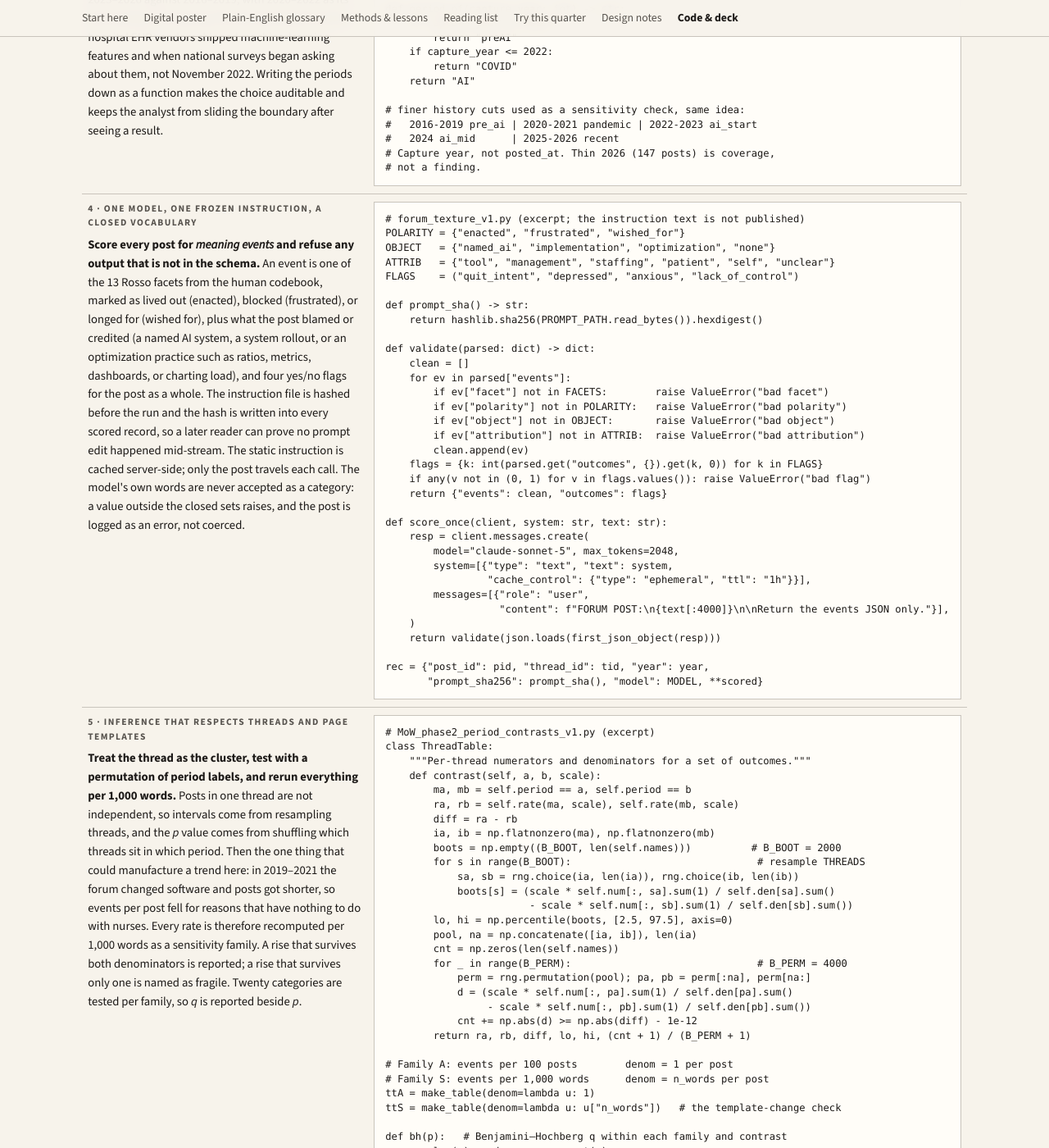
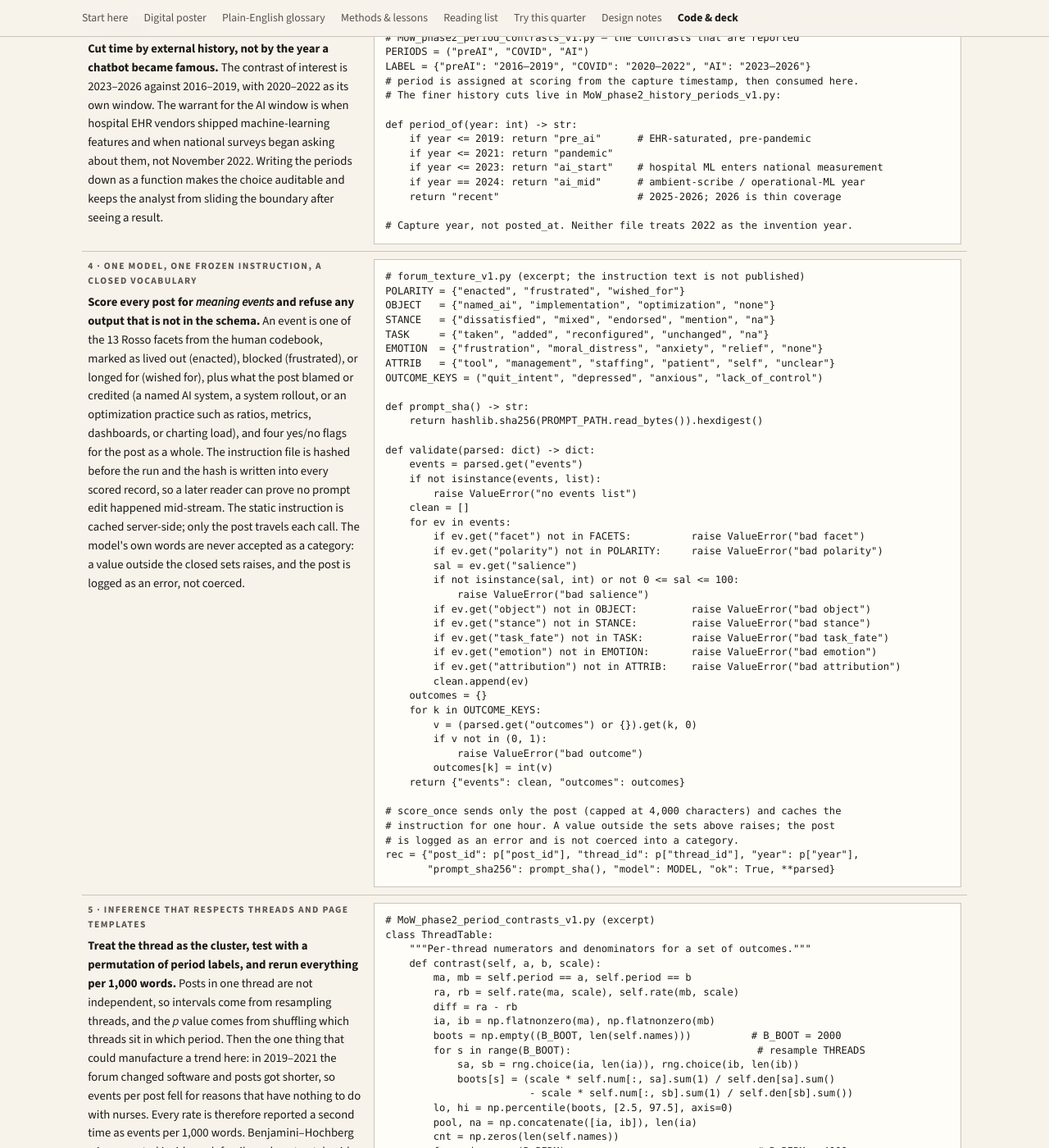
Before and after one commit to mjmonnot/mjmonnot.github.io, a Jekyll site: the page lec-2026/code.html, which Jekyll copies as it is, in a window 1280 px wide and 1400 px high, scrolled down 2054 px. Shown: the whole window at 82% size. Built offline with Jekyll 4.4.1, drawn with Linux system fonts in a browser that asks for light colours; some of the changed text lies outside the part shown.

Commit message:
LEC 2026: correct Code & deck excerpts against the analysis scripts

```diff
--- a/lec-2026/code.html
+++ b/lec-2026/code.html
@@ -70,11 +70,12 @@ def fetch_batch(year, resume_key=None):
         urllib.request.Request(q, headers=UA), timeout=180).read())
     ...  # peel the trailing resumeKey row, return (body, next_key)
 
-for ts, original, digest, status in body:
+for row in body:
+    ts, original, digest, status = row
     if status != "200" or not is_thread_url(original):
         continue
-    frame.write(json.dumps({"ts": ts, "url": original, "digest": digest}) + "\n")
-time.sleep(3.0)   # between batches; resumable per year via a .resume file</code></pre>
+    f.write(json.dumps({"ts": ts, "url": original, "digest": digest}) + "\n")
+time.sleep(3.0)   # between batches; a .resume file restarts an interrupted year</code></pre>
         </td>
       </tr>
 
@@ -86,28 +87,33 @@ time.sleep(3.0)   # between batches; resumable per year via a .resume file</code
         <td>
 <pre><code># wayback_role_extract.py (excerpt)
 CRED_TOKEN = re.compile(
-    r"\b(RN|BSN|MSN|DNP|LPN|LVN|ADN|CNA|PCT|NP|APRN|CRNA|CNS|CNM|FNP|"
-    r"PMHNP|CCRN|Student|Nursing Student|Pre-Nursing|Educator|"
-    r"Nurse Manager|Manager|Director|Professor|Instructor)\b")
+    r"\b(RN|BSN|MSN|DNP|PhD|EdD|LPN|LVN|ADN|ASN|CNA|STNA|PCT|NP|APRN|CRNA|"
+    r"CNS|CNM|FNP|AGNP|PMHNP|NNP|ACNP|CCRN|CEN|CPN|CMSRN|PCCN|Student|"
+    r"Nursing Student|Pre-Nursing|Pre-Student|Educator|Nurse Manager|"
+    r"Manager|Director|Professor|Instructor)\b")
+STUDENT_WORDS = re.compile(
+    r"\b(?:nursing\s+student|pre-?nursing|student\s+nurse|SN|GN|new\s+grad)\b", re.I)
 
-def classify(creds: set[str], pane_text: str) -> str:
+def classify(creds: set[str], text_pane: str) -> str:
     c = {x.upper() for x in creds}
-    if c &amp; {"CRNA", "CNM", "CNS", "NP", "APRN", "FNP", "PMHNP", "DNP"}:
+    if c &amp; {"CRNA", "CNM", "CNS", "NP", "APRN", "FNP", "AGNP", "PMHNP", "NNP", "ACNP", "DNP"}:
         return "aprn"
-    if c &amp; {"EDUCATOR", "NURSE MANAGER", "MANAGER", "DIRECTOR",
-             "PROFESSOR", "INSTRUCTOR"}:
+    if c &amp; {"EDUCATOR", "NURSE MANAGER", "MANAGER", "DIRECTOR", "PROFESSOR", "INSTRUCTOR"}:
         return "educator_mgmt"
-    if c &amp; {"RN", "BSN", "MSN", "ADN", "CCRN"}:
+    if c &amp; {"RN", "BSN", "MSN", "ADN", "ASN", "CCRN", "CEN", "CPN", "CMSRN", "PCCN"}:
         return "rn"
     if c &amp; {"LPN", "LVN"}:
         return "lpn_lvn"
-    if c &amp; {"CNA", "PCT"}:
+    if c &amp; {"CNA", "STNA", "PCT"}:
         return "cna_tech"
-    if c &amp; {"STUDENT", "NURSING STUDENT", "PRE-NURSING"}:
+    if c &amp; {"STUDENT", "NURSING STUDENT", "PRE-NURSING", "PRE-STUDENT"} \
+            or STUDENT_WORDS.search(text_pane):
         return "student"
+    if c &amp; {"PHD", "EDD"}:
+        return "other_licensed"
     return "unclear"
 
-# applied to the author pane only; the post body is never passed in</code></pre>
+# pane_fields() runs this on the author pane only; the post body is never passed in</code></pre>
         </td>
       </tr>
 
@@ -117,22 +123,20 @@ def classify(creds: set[str], pane_text: str) -> str:
           <p><strong>Cut time by external history, not by the year a chatbot became famous.</strong> The contrast of interest is 2023–2026 against 2016–2019, with 2020–2022 as its own window. The warrant for the AI window is when hospital EHR vendors shipped machine-learning features and when national surveys began asking about them, not November 2022. Writing the periods down as a function makes the choice auditable and keeps the analyst from sliding the boundary after seeing a result.</p>
         </td>
         <td>
-<pre><code># MoW_phase2_period_contrasts_v1.py / history_periods (excerpt)
+<pre><code># MoW_phase2_period_contrasts_v1.py — the contrasts that are reported
 PERIODS = ("preAI", "COVID", "AI")
 LABEL = {"preAI": "2016–2019", "COVID": "2020–2022", "AI": "2023–2026"}
+# period is assigned at scoring from the capture timestamp, then consumed here.
+# The finer history cuts live in MoW_phase2_history_periods_v1.py:
 
-def period_of(capture_year: int) -> str:
-    if capture_year &lt;= 2019:
-        return "preAI"
-    if capture_year &lt;= 2022:
-        return "COVID"
-    return "AI"
+def period_of(year: int) -> str:
+    if year &lt;= 2019: return "pre_ai"      # EHR-saturated, pre-pandemic
+    if year &lt;= 2021: return "pandemic"
+    if year &lt;= 2023: return "ai_start"    # hospital ML enters national measurement
+    if year == 2024: return "ai_mid"      # ambient-scribe / operational-ML year
+    return "recent"                       # 2025-2026; 2026 is thin coverage
 
-# finer history cuts used as a sensitivity check, same idea:
-#   2016-2019 pre_ai | 2020-2021 pandemic | 2022-2023 ai_start
-#   2024 ai_mid      | 2025-2026 recent
-# Capture year, not posted_at. Thin 2026 (147 posts) is coverage,
-# not a finding.</code></pre>
+# Capture year, not posted_at. Neither file treats 2022 as the invention year.</code></pre>
         </td>
       </tr>
 
@@ -145,43 +149,52 @@ def period_of(capture_year: int) -> str:
 <pre><code># forum_texture_v1.py (excerpt; the instruction text is not published)
 POLARITY = {"enacted", "frustrated", "wished_for"}
 OBJECT   = {"named_ai", "implementation", "optimization", "none"}
+STANCE   = {"dissatisfied", "mixed", "endorsed", "mention", "na"}
+TASK     = {"taken", "added", "reconfigured", "unchanged", "na"}
+EMOTION  = {"frustration", "moral_distress", "anxiety", "relief", "none"}
 ATTRIB   = {"tool", "management", "staffing", "patient", "self", "unclear"}
-FLAGS    = ("quit_intent", "depressed", "anxious", "lack_of_control")
+OUTCOME_KEYS = ("quit_intent", "depressed", "anxious", "lack_of_control")
 
 def prompt_sha() -> str:
     return hashlib.sha256(PROMPT_PATH.read_bytes()).hexdigest()
 
 def validate(parsed: dict) -> dict:
+    events = parsed.get("events")
+    if not isinstance(events, list):
+        raise ValueError("no events list")
     clean = []
-    for ev in parsed["events"]:
-        if ev["facet"] not in FACETS:        raise ValueError("bad facet")
-        if ev["polarity"] not in POLARITY:   raise ValueError("bad polarity")
-        if ev["object"] not in OBJECT:       raise ValueError("bad object")
-        if ev["attribution"] not in ATTRIB:  raise ValueError("bad attribution")
+    for ev in events:
+        if ev.get("facet") not in FACETS:          raise ValueError("bad facet")
+        if ev.get("polarity") not in POLARITY:     raise ValueError("bad polarity")
+        sal = ev.get("salience")
+        if not isinstance(sal, int) or not 0 &lt;= sal &lt;= 100:
+            raise ValueError("bad salience")
+        if ev.get("object") not in OBJECT:         raise ValueError("bad object")
+        if ev.get("stance") not in STANCE:         raise ValueError("bad stance")
+        if ev.get("task_fate") not in TASK:        raise ValueError("bad task_fate")
+        if ev.get("emotion") not in EMOTION:       raise ValueError("bad emotion")
+        if ev.get("attribution") not in ATTRIB:    raise ValueError("bad attribution")
         clean.append(ev)
-    flags = {k: int(parsed.get("outcomes", {}).get(k, 0)) for k in FLAGS}
-    if any(v not in (0, 1) for v in flags.values()): raise ValueError("bad flag")
-    return {"events": clean, "outcomes": flags}
+    outcomes = {}
+    for k in OUTCOME_KEYS:
+        v = (parsed.get("outcomes") or {}).get(k, 0)
+        if v not in (0, 1):
+            raise ValueError("bad outcome")
+        outcomes[k] = int(v)
+    return {"events": clean, "outcomes": outcomes}
 
-def score_once(client, system: str, text: str):
-    resp = client.messages.create(
-        model="claude-sonnet-5", max_tokens=2048,
-        system=[{"type": "text", "text": system,
-                 "cache_control": {"type": "ephemeral", "ttl": "1h"}}],
-        messages=[{"role": "user",
-                   "content": f"FORUM POST:\n{text[:4000]}\n\nReturn the events JSON only."}],
-    )
-    return validate(json.loads(first_json_object(resp)))
-
-rec = {"post_id": pid, "thread_id": tid, "year": year,
-       "prompt_sha256": prompt_sha(), "model": MODEL, **scored}</code></pre>
+# score_once sends only the post (capped at 4,000 characters) and caches the
+# instruction for one hour. A value outside the sets above raises; the post
+# is logged as an error and is not coerced into a category.
+rec = {"post_id": p["post_id"], "thread_id": p["thread_id"], "year": p["year"],
+       "prompt_sha256": prompt_sha(), "model": MODEL, "ok": True, **parsed}</code></pre>
         </td>
       </tr>
 
       <tr>
         <td>
           <p class="kicker">5 · Inference that respects threads and page templates</p>
-          <p><strong>Treat the thread as the cluster, test with a permutation of period labels, and rerun everything per 1,000 words.</strong> Posts in one thread are not independent, so intervals come from resampling threads, and the <em>p</em> value comes from shuffling which threads sit in which period. Then the one thing that could manufacture a trend here: in 2019–2021 the forum changed software and posts got shorter, so events per post fell for reasons that have nothing to do with nurses. Every rate is therefore recomputed per 1,000 words as a sensitivity family. A rise that survives both denominators is reported; a rise that survives only one is named as fragile. Twenty categories are tested per family, so <em>q</em> is reported beside <em>p</em>.</p>
+          <p><strong>Treat the thread as the cluster, test with a permutation of period labels, and rerun everything per 1,000 words.</strong> Posts in one thread are not independent, so intervals come from resampling threads, and the <em>p</em> value comes from shuffling which threads sit in which period. Then the one thing that could manufacture a trend here: in 2019–2021 the forum changed software and posts got shorter, so events per post fell for reasons that have nothing to do with nurses. Every rate is therefore reported a second time as events per 1,000 words. Benjamini–Hochberg <em>q</em> is computed inside each family and contrast, beside the permutation <em>p</em>. One of those families is the 20-category screen named on the poster.</p>
         </td>
         <td>
 <pre><code># MoW_phase2_period_contrasts_v1.py (excerpt)
@@ -207,10 +220,9 @@ class ThreadTable:
             cnt += np.abs(d) &gt;= np.abs(diff) - 1e-12
         return ra, rb, diff, lo, hi, (cnt + 1) / (B_PERM + 1)
 
-# Family A: events per 100 posts        denom = 1 per post
-# Family S: events per 1,000 words      denom = n_words per post
-ttA = make_table(denom=lambda u: 1)
-ttS = make_table(denom=lambda u: u["n_words"])   # the template-change check
+# Family A: events per 100 posts. Family S: the same events per 1,000 words.
+ttA = make_A("posts")    # denom = 1 per post
+ttS = make_A("words")    # denom = n_words per post; the template-change check
 
 def bh(p):   # Benjamini–Hochberg q within each family and contrast
     n = len(p); order = np.argsort(p)
@@ -251,24 +263,29 @@ def case_dims(df, coder_col):
 def boot_ci(a, b, rng):
     stats = []
     for _ in range(B):
-        idx = rng.integers(0, len(a), len(a))     # resample CASES
+        idx = rng.integers(0, len(a), len(a))     # resample cases
         v, *_ = psa(a[idx], b[idx])
-        if not np.isnan(v): stats.append(v)
-    return np.percentile(stats, [2.5, 97.5])
+        if not np.isnan(v):
+            stats.append(v)
+    return float(np.percentile(stats, 2.5)), float(np.percentile(stats, 97.5))
 
+mjm = case_dims(linked, "MJM")    # first author
+dd  = case_dims(linked, "DD")     # second coder
 for d in DIMS:
-    v, tp, fp, fn = psa(coder1[d].to_numpy(), coder2[d].to_numpy())
-    lo, hi = boot_ci(coder1[d].to_numpy(), coder2[d].to_numpy(), rng)
-    # Agency .935 [.910, .956]  -&gt; model bar .910
-    # Others .844 [.805, .879]  -&gt; model bar .805
-    # Communion .48 [.34, .60], Self .52 [.43, .59] -&gt; no bar set</code></pre>
+    a, b = mjm[d].to_numpy(), dd[d].to_numpy()
+    v, tp, fp, fn = psa(a, b)
+    lo, hi = boot_ci(a, b, rng)
+# Reported ceilings, primary scope (276 StudyID-linked cases):
+# Agency .935 [.910, .956] -&gt; model bar .910
+# Others .844 [.805, .879] -&gt; model bar .805
+# Communion .48 [.34, .60], Self .52 [.43, .59] -&gt; no bar set</code></pre>
         </td>
       </tr>
 
       <tr>
         <td>
           <p class="kicker">7 · A seeded partition with a hash on the ID list</p>
-          <p><strong>When a holdout has to be split, draw once with a recorded seed, stratify on what makes cases hard, and publish the hash of the ID list, not the IDs.</strong> The tracked file carries IDs and the subsplit label only; the stratum columns that would reveal label structure go to a git-ignored companion. The assertions are guards, not a loop that re-seeds until the draw looks good; the record states that the first seed satisfied both constraints.</p>
+          <p><strong>When a holdout has to be split, draw once with a recorded seed and stratify on what makes cases hard.</strong> The analysis file stores the IDs. What is published is the SHA-256 of that ID list. The tracked file carries IDs and the subsplit label only; the stratum columns that would reveal label structure go to a git-ignored companion. The assertions are guards, not a loop that re-seeds until the draw looks good; the record states that the first seed satisfied both constraints.</p>
         </td>
         <td>
 <pre><code># MoW_test_partition_v1.py (excerpt)
@@ -277,18 +294,29 @@ rng = np.random.default_rng(SEED)
 t["stratum"] = (t["has_both_present"].astype(int).astype(str) + "|"
                 + t["occupation_block"].astype(str) + "|"
                 + t["in_tier2_gold"].astype(int).astype(str))
+frac = N_A / len(t)
 t["subsplit"] = "test-B"
-alloc = largest_remainder(t.groupby("stratum").size(), N_A / len(t))
+alloc, rem = {}, []
+for s, g in t.groupby("stratum"):                 # largest-remainder allocation
+    raw = len(g) * frac
+    alloc[s] = int(np.floor(raw))
+    rem.append((raw - alloc[s], s))
+for _, s in sorted(rem, reverse=True)[: N_A - sum(alloc.values())]:
+    alloc[s] += 1
 for s, g in t.groupby("stratum"):
     pick = rng.choice(g.index.to_numpy(), size=alloc[s], replace=False)
     t.loc[pick, "subsplit"] = "test-A"
 
-assert (t["subsplit"] == "test-A").sum() == N_A        # guard, not a re-seed loop
-assert t.loc[t.subsplit == "test-B", "has_both_present"].sum() &gt;= PA_B_MIN
+nA = int((t["subsplit"] == "test-A").sum())
+paB = int(t.loc[t["subsplit"] == "test-B", "has_both_present"].sum())
+assert nA == N_A          # guards on the single recorded draw, not a re-seed loop
+assert paB &gt;= PA_B_MIN
 
-t[["StudyID", "split", "subsplit"]].to_csv(OUT, index=False)   # tracked
-t.to_csv(OUT_FULL, index=False)                                # git-ignored strata
-ids_b = ",".join(sorted(t.loc[t.subsplit == "test-B", "StudyID"]))
+full = t[["StudyID", "split", "subsplit", "has_both_present",
+          "occupation_block", "in_tier2_gold"]]
+full.to_csv(OUT_FULL, index=False)                              # git-ignored
+full[["StudyID", "split", "subsplit"]].to_csv(OUT, index=False) # tracked IDs
+ids_b = ",".join(sorted(full.loc[full.subsplit == "test-B", "StudyID"]))
 print("test-B id-list sha256", hashlib.sha256(ids_b.encode()).hexdigest())</code></pre>
         </td>
       </tr>
@@ -303,25 +331,36 @@ print("test-B id-list sha256", hashlib.sha256(ids_b.encode()).hexdigest())</code
 def guard_case_dir(case_dir: Path, prompt_sha: str) -> None:
     """Refuse resuming a case dir scored under a different frozen prompt."""
     sha_fp = case_dir / "PROMPT_SHA.txt"
-    existing = list(case_dir.glob("*.json"))
+    existing = [p for p in case_dir.glob("*.json")]
     if sha_fp.exists():
-        if sha_fp.read_text().strip() != prompt_sha:
+        recorded = sha_fp.read_text(encoding="utf-8").strip()
+        if recorded != prompt_sha:
             raise RuntimeError(
-                f"{case_dir} was scored under {sha_fp.read_text()[:12]}… "
-                f"but the loaded freeze is {prompt_sha[:12]}…. "
-                "Refusing to mix outputs from two prompts in one selection.")
+                f"Case cache {case_dir} was scored under freeze SHA "
+                f"{recorded[:12]}… but the loaded freeze is {prompt_sha[:12]}…. "
+                "Refusing to mix outputs from two prompts in one selection. "
+                "Use a fresh --outdir (or delete the stale case dir).")
     elif existing:
         raise RuntimeError(
-            f"{case_dir} has {len(existing)} case JSON(s) and no PROMPT_SHA.txt; "
-            "provenance unverifiable. Use a fresh --outdir.")
+            f"Case cache {case_dir} contains {len(existing)} case JSON(s) but "
+            "no PROMPT_SHA.txt, so their prompt provenance is unverifiable. "
+            "Use a fresh --outdir; do not resume unverifiable caches.")
     else:
-        sha_fp.write_text(prompt_sha + "\n")
+        sha_fp.write_text(prompt_sha + "\n", encoding="utf-8")
 
-# split scope (schematic of the runner's check): every case id is matched
-# against the locked split index; holdout ids are refused unless the gate
-# manifest for a dated decision record hashes to a constant compiled in.
-if sid in HOLDOUT_IDS and gate_manifest_sha() != COMPILED_GATE_SHA:
-    raise RuntimeError(f"{sid} is in the sealed split; no authorization on file.")</code></pre>
+# The holdout gate, as the runner actually calls it (mow_dev_runner.py).
+# ADR0013_GATE_SHA is compiled into the runner. verify13 re-derives the
+# manifest and refuses on any drift; refuse_test_a blocks the 65 spent cases.
+if args.adr0012_subsplit == "test-A":
+    raise SystemExit("ADR 0012 gate: test-A is spent. ADR 0013 scores test-B only.")
+if set(arms) != {"v14", "arm1b"}:
+    raise SystemExit("ADR 0013 s4.1 pins --arm v14 and --arm arm1b only.")
+test_a_ids, test_b_ids = adr0013_verify(ADR0013_GATE_SHA)
+adr0012_verify(ADR0012_GATE_SHA)
+ids = list(test_b_ids)
+if not set(ids) &lt;= test_set or len(ids) != 128:
+    raise SystemExit("ADR 0013 gate: test-B list is not a 128-case subset of the test split.")
+refuse_test_a(ids, test_a_ids)</code></pre>
         </td>
       </tr>
     </tbody>
@@ -338,7 +377,7 @@ if sid in HOLDOUT_IDS and gate_manifest_sha() != COMPILED_GATE_SHA:
     <li>Report <em>q</em> beside <em>p</em>, name the number of tests, and label the whole thing descriptive if no human has checked the model on that text. Draw the human check sample at the start, even if it waits.</li>
   </ol>
 
-  <p class="note">Scripts are from the project repository; function and file names are real, bodies are trimmed. Numbers in comments are the study's reported values. Study 1 narratives, forum post text, StudyIDs, and the model instruction files are not part of this packet.</p>
+  <p class="note">File names, function names, constants, and the checks shown are from the project scripts. Bodies are trimmed (imports, logging, and the retry loop around the archive query are cut). Numbers in comments are the study's reported values. Study 1 narratives, forum post text, StudyIDs, and the model instruction files are not part of this packet.</p>
 </main>
 
 <footer class="site"><div class="wrap">
```
